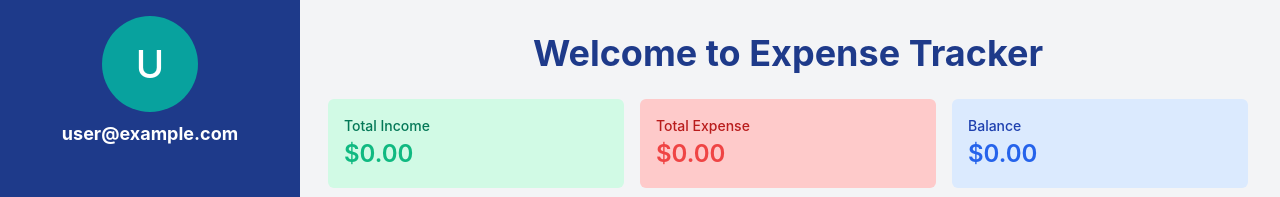
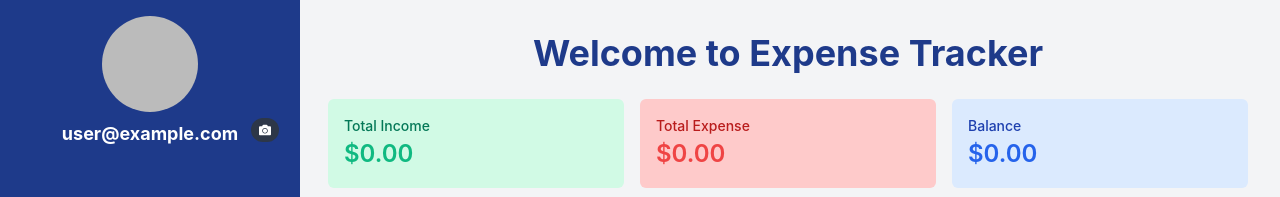
Before and after one commit to sengwann/expense-tracker, a Next.js app: page /dashboard in a window 1280 px wide. Shown: the top 197 px of the page. Built offline with nearby package versions, Linux system fonts and the light colour scheme; no server answers; the database is empty; sample sign-in values are in the browser's storage.

Commit message:
Update sidebar.jsx

```diff
--- a/app/dashboard/sidebar.jsx
+++ b/app/dashboard/sidebar.jsx
@@ -8,6 +8,7 @@ import {
   Link,
   useToast,
   Button,
+  Input,
 } from "@chakra-ui/react";
 import {
   FaHome,
@@ -15,14 +16,20 @@ import {
   FaSignOutAlt,
   FaUser,
   FaChartPie,
+  FaCamera,
 } from "react-icons/fa";
-import { auth } from "../lib/firebase";
+import { auth, db, storage } from "../lib/firebase"; // Import Firestore & Storage
 import { signOut } from "firebase/auth";
 import { useAuth } from "../_Auth/AuthContext";
+import { doc, updateDoc } from "firebase/firestore";
+import { ref, uploadBytes, getDownloadURL } from "firebase/storage";
+import { useRef, useState } from "react";
 
 export default function Sidebar() {
   const toast = useToast();
   const { user } = useAuth();
+  const fileInputRef = useRef(null);
+  const [profileImage, setProfileImage] = useState(user?.photoURL || ""); // Store profile image
 
   const handleLogout = async () => {
     try {
@@ -37,7 +44,40 @@ export default function Sidebar() {
     } catch (err) {
       toast({
         position: "top",
-        description: `Error occure while logout! ${err.message}`,
+        description: `Error occurred while logging out! ${err.message}`,
+        status: "error",
+        duration: 2000,
+        isClosable: true,
+      });
+    }
+  };
+
+  const handleProfileUpload = async (event) => {
+    const file = event.target.files[0];
+    if (!file) return;
+
+    const storageRef = ref(storage, `profilePictures/${user.uid}`);
+    try {
+      await uploadBytes(storageRef, file);
+      const downloadURL = await getDownloadURL(storageRef);
+
+      // Update Firestore user document
+      await updateDoc(doc(db, "users", user.uid), {
+        photoURL: downloadURL,
+      });
+
+      setProfileImage(downloadURL); // Update UI
+      toast({
+        position: "top",
+        description: "Profile picture updated!",
+        status: "success",
+        duration: 2000,
+        isClosable: true,
+      });
+    } catch (err) {
+      toast({
+        position: "top",
+        description: `Failed to upload image: ${err.message}`,
         status: "error",
         duration: 2000,
         isClosable: true,
@@ -47,9 +87,9 @@ export default function Sidebar() {
 
   return (
     <Box
-      bg="#1E3A8A" // Dark Blue Sidebar
+      bg="#1E3A8A"
       color="white"
-      w={["200px", "300px"]} // Responsive width
+      w={["200px", "300px"]}
       p={4}
       h="100vh"
       position="fixed"
@@ -60,8 +100,33 @@ export default function Sidebar() {
       justifyContent="space-between"
     >
       {/* Profile Section */}
-      <Flex direction="column" align="center" mb={8}>
-        <Avatar size="xl" name={user.email} />
+      <Flex direction="column" align="center" mb={8} position="relative">
+        <Avatar size="xl" name={user.email} src={profileImage} />
+
+        {/* Camera Icon Button */}
+        <Button
+          position="absolute"
+          bottom="5px"
+          right="5px"
+          size="xs"
+          bg="gray.700"
+          color="white"
+          _hover={{ bg: "gray.600" }}
+          borderRadius="full"
+          onClick={() => fileInputRef.current.click()}
+        >
+          <Icon as={FaCamera} />
+        </Button>
+
+        {/* Hidden File Input */}
+        <Input
+          type="file"
+          accept="image/*"
+          hidden
+          ref={fileInputRef}
+          onChange={handleProfileUpload}
+        />
+
         <Text mt={2} fontSize="lg" fontWeight="bold" textAlign="center">
           {user.email}
         </Text>
@@ -70,7 +135,7 @@ export default function Sidebar() {
       {/* Navigation Links */}
       <VStack align="start" spacing={4} w="100%">
         <NavItem icon={FaHome} label="Home" href="#" />
-        <NavItem icon={FaUser} label="Profile" href={"/profile"} />
+        <NavItem icon={FaUser} label="Profile" href="/profile" />
         <NavItem icon={FaCog} label="Settings" href="#" />
         <NavItem icon={FaChartPie} label="Reports" href="#" />
       </VStack>
@@ -78,9 +143,9 @@ export default function Sidebar() {
       {/* Logout Button */}
       <Button
         leftIcon={<Icon as={FaSignOutAlt} />}
-        bg="#F97316" // Bright Orange Button
+        bg="#F97316"
         color="white"
-        _hover={{ bg: "#EA580C" }} // Darker Orange on Hover
+        _hover={{ bg: "#EA580C" }}
         w="100%"
         onClick={handleLogout}
         mt={6}
@@ -90,12 +155,13 @@ export default function Sidebar() {
     </Box>
   );
 }
+
 // Reusable Navigation Item Component
 const NavItem = ({ icon, label, href }) => (
   <Link
     href={href}
     style={{ textDecoration: "none", width: "100%" }}
-    _hover={{ bg: "rgba(255, 255, 255, 0.2)" }} // Subtle white hover effect
+    _hover={{ bg: "rgba(255, 255, 255, 0.2)" }}
     p={3}
     borderRadius="md"
     display="flex"
```
